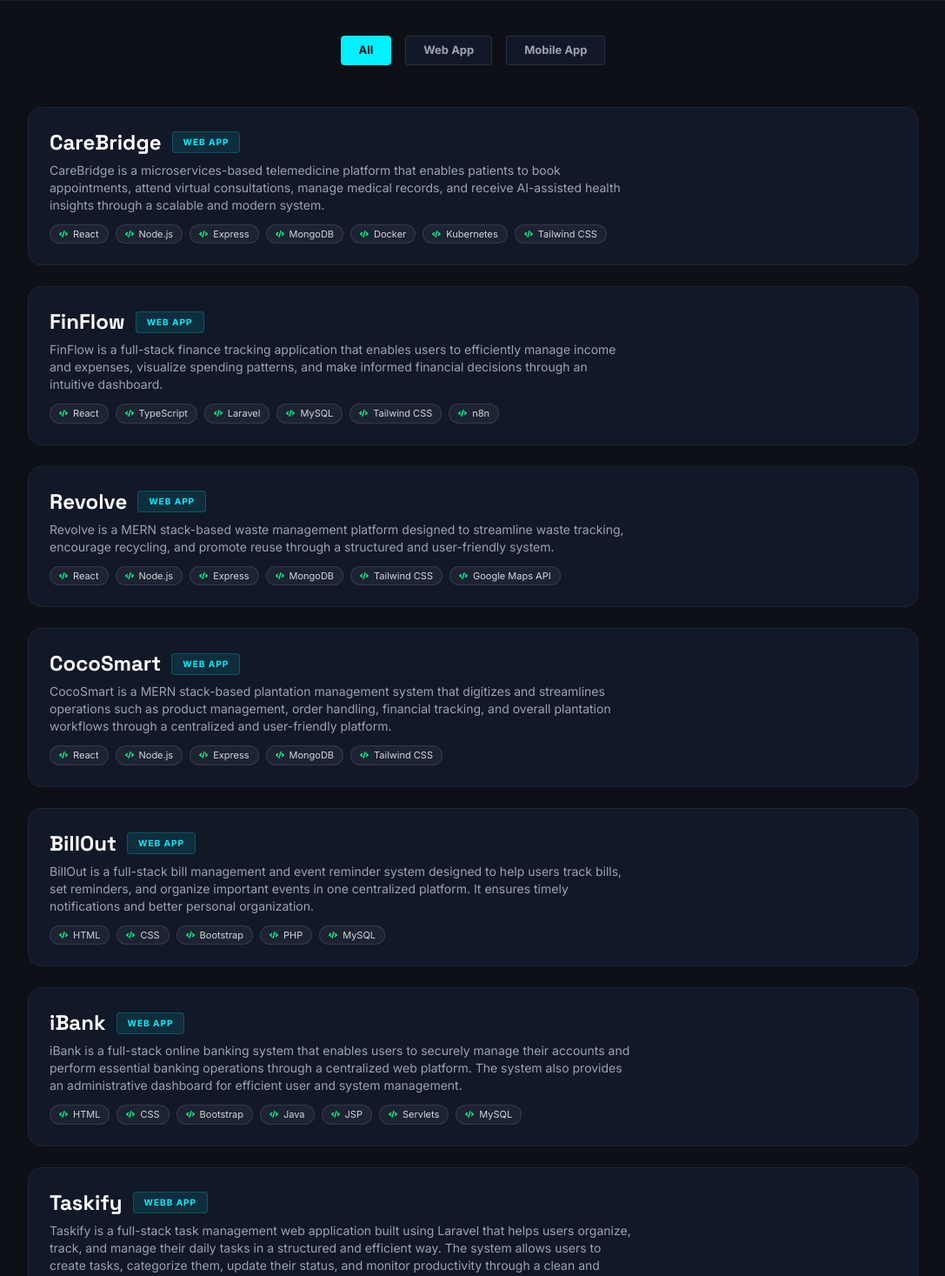
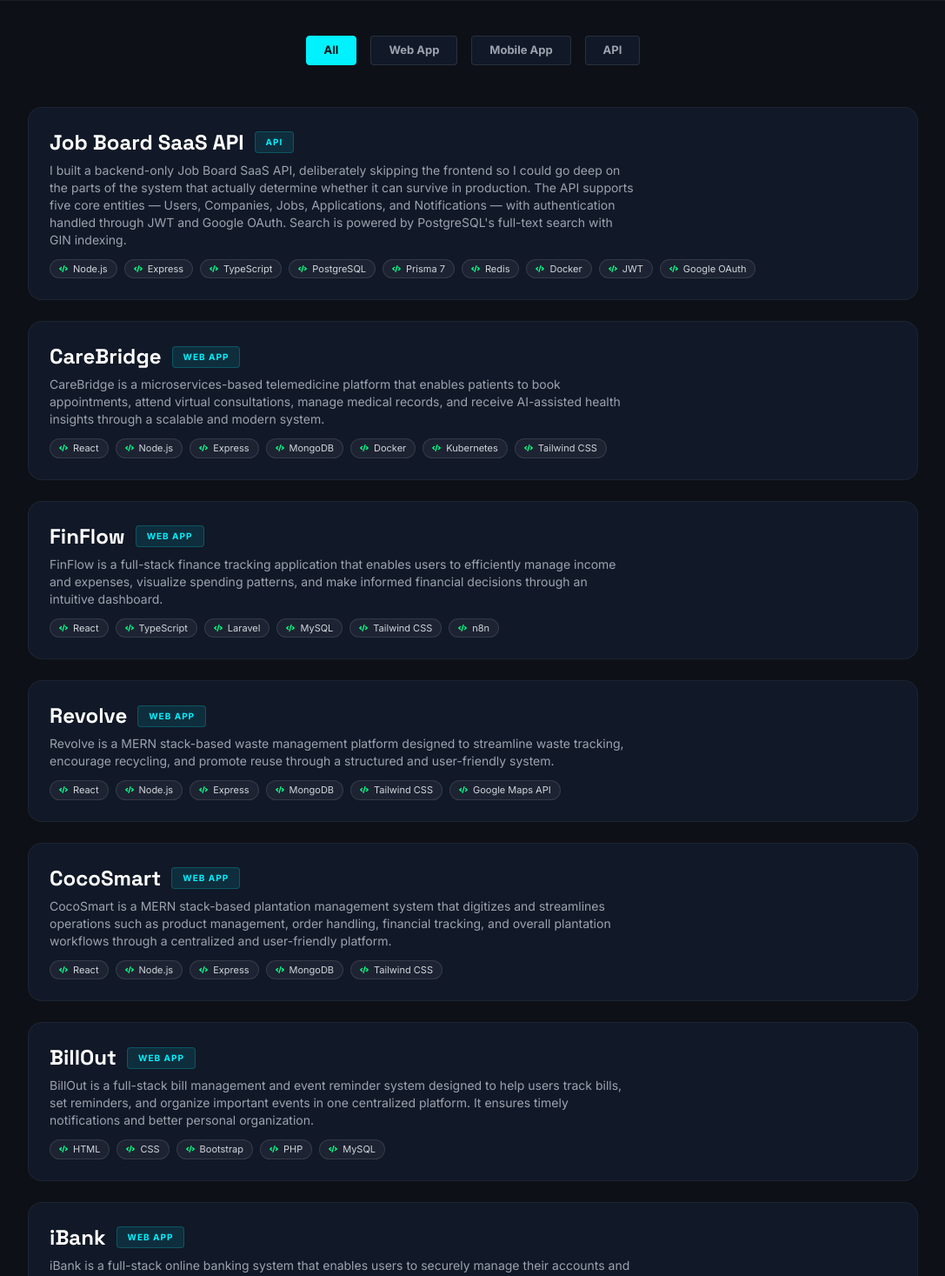
Before and after one commit to ShafnyHadhy/shafny-hadhy, a React (Vite) app: page /projects in a window 1280 px wide. Shown: the part 200-1667 px from the top of the page at 87% size, without its empty margins (96-1183 px from the left). Built offline with nearby package versions, Linux system fonts and the light colour scheme.

Commit message:
feat: add Projects component with Job Board SaaS API details and associated thumbnail

```diff
--- a/src/components/Projects.jsx
+++ b/src/components/Projects.jsx
@@ -4,6 +4,18 @@ import { FaGithub, FaExternalLinkAlt, FaTimes, FaCode } from 'react-icons/fa';
 import { Link } from 'react-router-dom';
 
 const projectsData = [
+    {
+        id: 10,
+        title: "Job Board SaaS API",
+        category: "API",
+        problem: "Most learning projects developers build to showcase backend skills end up being simple CRUD apps that don't reflect how real production systems behave. Job boards in particular have to deal with real technical challenges: fast search across thousands of listings, protecting APIs from abuse, keeping performance predictable under load, and giving engineers a way to trace what happened when something breaks. I wanted a project that would let me get hands-on with these problems specifically, rather than just talk about them in theory.",
+        solution: "I built a backend-only Job Board SaaS API, deliberately skipping the frontend so I could go deep on the parts of the system that actually determine whether it can survive in production. The API supports five core entities — Users, Companies, Jobs, Applications, and Notifications — with authentication handled through JWT and Google OAuth. Search is powered by PostgreSQL's full-text search with GIN indexing.",
+        tech: ["Node.js", "Express", "TypeScript", "PostgreSQL", "Prisma 7", "Redis", "Docker", "JWT", "Google OAuth"],
+        image: "/job_board_api.png",
+        live: "https://jobboard-api-navy.vercel.app/",
+        github: "https://github.com/ShafnyHadhy/jobboard-api",
+        details: "I built a backend-only Job Board SaaS API, deliberately skipping the frontend so I could go deep on the parts of the system that actually determine whether it can survive in production.\n\nThe API supports five core entities — Users, Companies, Jobs, Applications, and Notifications — with authentication handled through JWT and Google OAuth. Search is powered by PostgreSQL's full-text search with GIN indexing, so job queries stay fast even as listings scale. To reduce load on the database, I added Redis caching using a cache-aside pattern — and specifically used scanStream rather than the blocking KEYS command, since KEYS can freeze the entire Redis instance under real traffic. Sensitive routes are protected with route-specific rate limiting, also backed by Redis.\n\nFor observability, every request gets a UUID correlation ID that flows through structured JSON logs, making it possible to trace a request end-to-end — something that matters far more in production debugging than most tutorials let on. The whole system is containerized with Docker Compose, running PostgreSQL 16 and Redis 7 alongside the Node/Express app, and I documented the architecture and key decisions in a separate system design doc."
+    },
     {
         id: 1,
         title: "CareBridge",
@@ -79,7 +91,7 @@ const projectsData = [
     {
         id: 7,
         title: "Taskify",
-        category: "Webb App",
+        category: "Web App",
         problem: "Managing daily tasks efficiently can be challenging, especially when users rely on manual notes or disconnected tools that lack structure, reminders, and progress tracking.",
         solution: "Taskify is a full-stack task management web application built using Laravel that helps users organize, track, and manage their daily tasks in a structured and efficient way. The system allows users to create tasks, categorize them, update their status, and monitor productivity through a clean and intuitive interface.",
         tech: ["Laravel", "Blade", "MySQL"],
@@ -110,12 +122,11 @@ const projectsData = [
         image: "/trekkiwmate_app.png",
         live: "#",
         github: "https://github.com/ShafnyHadhy/trekkieMate-travel-app",
-        details: "TrekkiwMate is a travel-focused mobile application designed with a strong emphasis on UI/UX principles and user-centered design. The project began with wireframing and prototyping in Figma, where key user flows such as trip planning, destination browsing, and itinerary management were designed for simplicity and ease of use.\n\nThe final UI was implemented in Android Studio using XML layouts and Material Design components to ensure a modern and consistent user experience. The app includes features such as destination listings, travel suggestions, itinerary creation, and smooth navigation between screens using RecyclerView and View Binding.\n\nThis project demonstrates my ability to translate UI/UX designs into functional Android applications while maintaining design consistency, usability, and performance. It highlights my skills in mobile UI design, layout structuring, and frontend Android development using XML."
     }
 ];
 
 const FilterTabs = ({ activeFilter, setFilter }) => {
-    const filters = ["All", "Web App", "Mobile App"];
+    const filters = ["All", "Web App", "Mobile App", "API"];
 
     return (
         <div className="flex justify-center gap-4 mb-12 flex-wrap">
```
Also changed, not shown: public/job_board_api.png (added).
